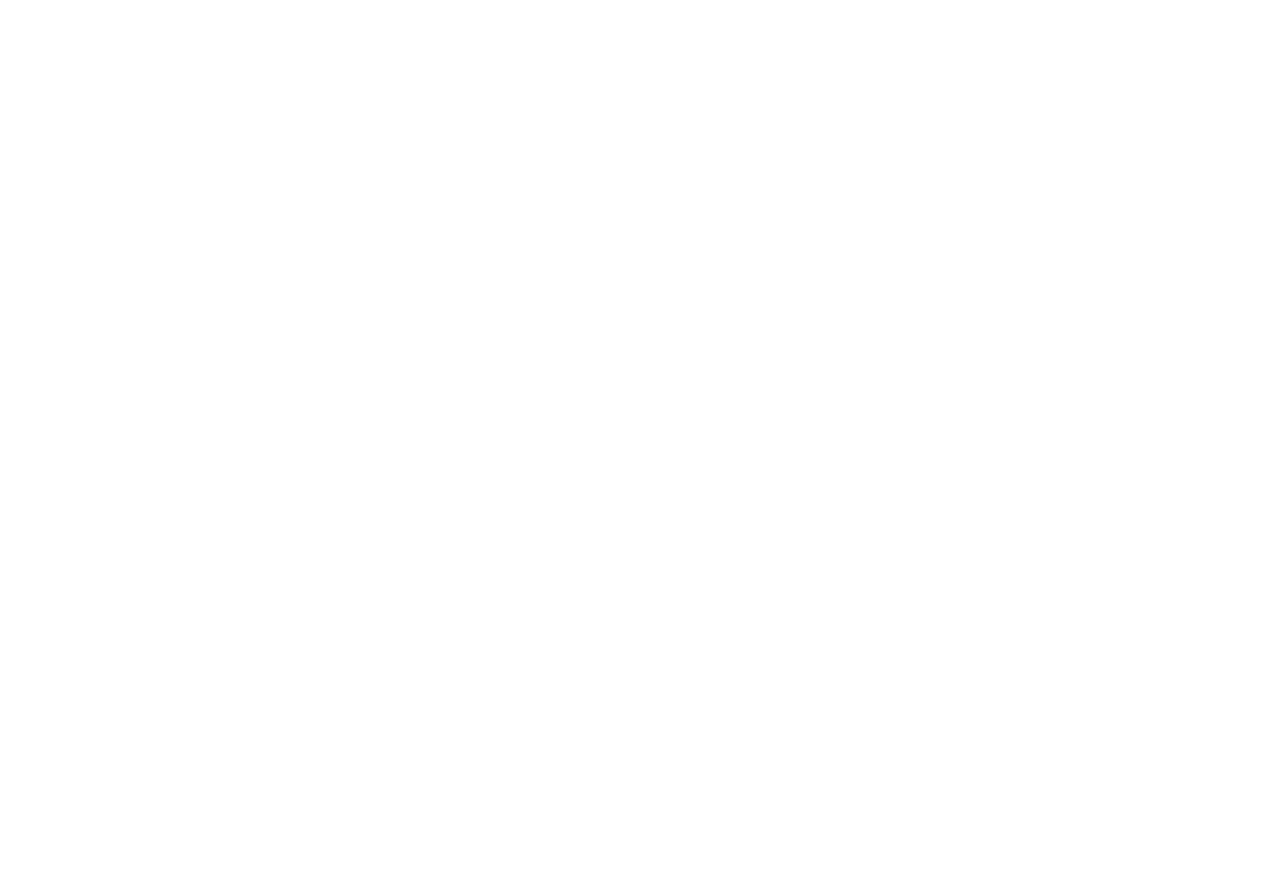
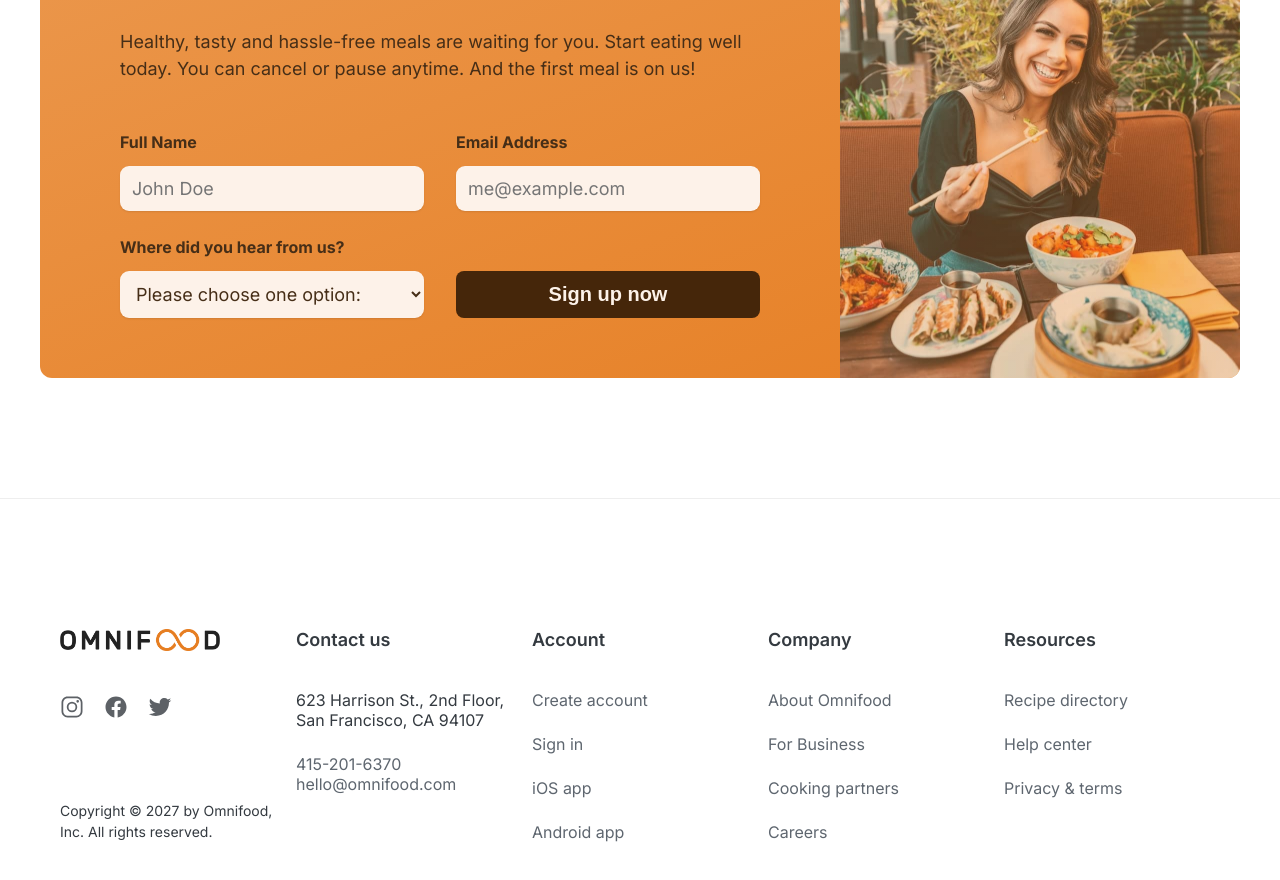
Before and after one commit to SaelKhlouf/omnifood-landing-page, a React (Create React App) app: page / in a window 1280 px wide. Shown: the part 7080-7960 px from the top of the page. Before the commit the page ends 6968 px from the top, so only its background shows below. Built offline with nearby package versions, Linux system fonts and the light colour scheme.

Commit message:
finising footer and cta sections

```diff
--- a/src/App.css
+++ b/src/App.css
@@ -9,8 +9,8 @@
   /* colors */
   --color-1-90: #fff4e6;
   --color-1-100: #e67e22;
-
   --color-1-200: #c36512;
+  --color-1-300: #462e17;
 
   --color-2-100: white;
 
@@ -28,6 +28,8 @@
   font-size: 1.6rem;
 
   --fs-90: 1.2rem;
+  --fs-93: 1.4rem;
+  --fs-95: 1.6rem;
   --fs-100: 1.8rem;
   --fs-200: 2rem;
   --fs-300: 2.304rem;
@@ -59,6 +61,11 @@
   box-sizing: border-box;
 }
 
+*:focus {
+  outline: none; /* this is the blue border that shows when you focus on a element, like pressing on <intput> element */
+  box-shadow: 0 0 0 0.8rem rgba(230, 125, 34, 0.5);
+}
+
 ul {
   list-style: none;
 }
@@ -87,6 +94,7 @@
   margin-top: 4.8rem;
 }
 
+.btn-cta,
 .btn:link,
 .btn:visited {
   border-radius: 0.8rem;
@@ -639,3 +647,165 @@
   padding: 1rem;
   border-radius: 50rem;
 }
+
+/* CTA */
+
+.cta-section {
+  margin: 0 auto;
+  display: grid;
+  grid-template-columns: 2fr 1fr;
+  max-width: 120rem;
+  background-image: linear-gradient(to right bottom, #eb984e, #e67e22);
+  border-radius: 1.2rem;
+  overflow: hidden;
+  margin-bottom: 12rem;
+  color: var(--color-1-300);
+}
+
+.cta-section *:focus {
+  outline: none; /* this is the blue border that shows when you focus on a element, like pressing on <intput> element */
+  box-shadow: 0 0 0 0.8rem rgba(238, 211, 187, 0.5);
+}
+
+.cta-content {
+  padding: 6rem 8rem;
+}
+
+.cta-content-header {
+  font-size: var(--fs-700);
+  line-height: var(--lh-100);
+  margin-bottom: 3.2rem;
+}
+
+.cta-content-text {
+  font-size: var(--fs-100);
+  line-height: var(--lh-300);
+  margin-bottom: 4.8rem;
+}
+
+.cta-form {
+  display: grid;
+  grid-template-columns: 1fr 1fr;
+  column-gap: 3.2rem;
+  row-gap: 2.4rem;
+}
+
+.cta-form-label {
+  font-size: var(--fs-95);
+  line-height: var(--lh-300);
+  font-weight: var(--fw-400);
+  margin-bottom: 1.2rem;
+  display: block;
+}
+
+.cta-figure {
+  margin: 0;
+  background-image: linear-gradient(
+      to right bottom,
+      rgba(235, 151, 78, 0.35),
+      rgba(230, 125, 34, 0.35)
+    ),
+    url(../public/img/eating.jpg);
+  background-size: cover;
+  background-position: top;
+}
+
+/* remember that :link, :visited, :active do not work with elements that do not have href attribute */
+.btn-cta-form {
+  color: #fdf2e9;
+  background-color: #45260a;
+  transition: all 0.3s;
+  align-self: end;
+  text-align: center;
+  padding: 1.2rem;
+  border: none;
+}
+
+.btn-cta:hover {
+  background-color: var(--color-1-90);
+  color: var(--color-1-300);
+  cursor: pointer;
+}
+
+.cta-form input,
+.cta-form select {
+  width: 100%;
+  padding: 1.2rem;
+  font-size: 1.8rem;
+  font-family: inherit;
+  color: inherit;
+  border: none;
+  background-color: #fdf2e9;
+  border-radius: 9px;
+  box-shadow: 0 1px 2px rgba(0, 0, 0, 0.1);
+}
+
+/* Footer section */
+.footer-section {
+  padding: 13rem 0;
+  border-top: 1px solid #eee;
+}
+
+.footer-container {
+  display: grid;
+  grid-template-columns: repeat(auto-fill, minmax(20rem, 1fr));
+  gap: 2rem;
+  margin: 0 auto;
+  max-width: 120rem;
+  padding: 0 2rem;
+}
+
+.footer-nav-list {
+  display: flex;
+  flex-direction: column;
+  gap: 2.4rem;
+}
+
+.footer-item-heading {
+  margin-bottom: 4rem;
+}
+
+.footer-item-heading p {
+  font-size: var(--fs-100);
+  font-weight: var(--fw-300);
+}
+
+.footer-section a {
+  font-size: var(--fs-95);
+  color: var(--color-grey-150);
+  cursor: pointer;
+  text-decoration: none;
+}
+
+.footer-section a:hover {
+  color: #353535;
+}
+
+.footer-social {
+  display: flex;
+  gap: 2rem;
+}
+
+.svg-footer-social {
+  filter: opacity(80%);
+}
+
+.svg-footer-social:hover {
+  filter: opacity(100%);
+  cursor: pointer;
+}
+
+.footer-copyright {
+  margin-top: auto;
+  font-size: var(--fs-93);
+  line-height: var(--lh-300);
+}
+
+.logo-col {
+  display: flex;
+  flex-direction: column;
+}
+
+.address {
+  margin-bottom: 2.4rem;
+}
--- a/src/App.js
+++ b/src/App.js
@@ -1,5 +1,7 @@
 import "./App.css";
+import CtaComponent from "./Components/CtaSection/CtaComponent";
 import FeaturedComponent from "./Components/FeaturedSection/FeaturedComponent";
+import FooterComponent from "./Components/FooterSection/FooterComponent";
 import HeaderComponent from "./Components/Header/HeaderComponent";
 import HeroComponent from "./Components/HeroSection/HeroComponent";
 import HowComponent from "./Components/HowSection/HowComponent";
@@ -19,7 +21,10 @@
         <MealsComponent></MealsComponent>
         <TestimonialsSectionComponent></TestimonialsSectionComponent>
         <PricingComponent></PricingComponent>
+        <CtaComponent></CtaComponent>
       </main>
+
+      <FooterComponent></FooterComponent>
     </>
   );
 }
--- /dev/null
+++ b/src/Components/CtaSection/CtaComponent.js
@@ -0,0 +1,62 @@
+function CtaComponent() {
+  return (
+    <section className="cta-section">
+      <div className="cta-content">
+        <h2 className="cta-content-header">Get your first meal for free!</h2>
+        <p className="cta-content-text">
+          Healthy, tasty and hassle-free meals are waiting for you. Start eating
+          well today. You can cancel or pause anytime. And the first meal is on
+          us!
+        </p>
+        <form className="cta-form">
+          <div>
+            <label className="cta-form-label" htmlFor="full-name">
+              Full Name
+            </label>
+            <input
+              id="full-name"
+              type="text"
+              placeholder="John Doe"
+              required={true}
+            ></input>
+          </div>
+
+          <div>
+            <label className="cta-form-label" htmlFor="email">
+              Email Address
+            </label>
+            <input
+              id="email"
+              type="email"
+              placeholder="me@example.com"
+              required={true}
+            ></input>
+          </div>
+
+          <div>
+            <label className="cta-form-label" htmlFor="reference">
+              Where did you hear from us?
+            </label>
+            <select id="reference" required={true}>
+              <option>Please choose one option:</option>
+              <option value="friends">Friends and Family</option>
+              <option value="youtube">Youtube video</option>
+              <option value="podcast">Podcast</option>
+              <option value="facebook-ads">Facebook Ads</option>
+              <option value="others">Others</option>
+            </select>
+          </div>
+
+          <button className="btn-cta btn-cta-form">Sign up now</button>
+        </form>
+      </div>
+      <div
+        className="cta-figure"
+        role="img"
+        aria-label="Woman enjoying food"
+      ></div>
+    </section>
+  );
+}
+
+export default CtaComponent;
--- /dev/null
+++ b/src/Components/FooterSection/FooterComponent.js
@@ -0,0 +1,115 @@
+import {
+  IoLogoInstagram,
+  IoLogoFacebook,
+  IoLogoTwitter,
+} from "react-icons/io5";
+
+function FooterComponent() {
+  return (
+    <footer className="footer-section">
+      <div className="footer-container">
+        <div className="footer-item logo-col">
+          <div className="footer-item-heading">
+            <img className="logo" src="./img/omnifood-logo.png"></img>
+          </div>
+
+          <div className="footer-social">
+            <IoLogoInstagram
+              size="2.4rem"
+              className="svg-footer-social"
+            ></IoLogoInstagram>
+            <IoLogoFacebook
+              size="2.4rem"
+              className="svg-footer-social"
+            ></IoLogoFacebook>
+            <IoLogoTwitter
+              size="2.4rem"
+              className="svg-footer-social"
+            ></IoLogoTwitter>
+          </div>
+          <p className="footer-copyright">
+            Copyright © 2027 by Omnifood, Inc. All rights reserved.
+          </p>
+        </div>
+
+        <div>
+          <div className="footer-item-heading">
+            <p>Contact us</p>
+          </div>
+
+          <div>
+            <p className="address">
+              623 Harrison St., 2nd Floor, San Francisco, CA 94107
+            </p>
+            <p>
+              <a href="#">415-201-6370 </a>
+              <a href="#">hello@omnifood.com</a>
+            </p>
+          </div>
+        </div>
+
+        <nav>
+          <div className="footer-item-heading">
+            <p>Account</p>
+          </div>
+
+          <ul className="footer-nav-list">
+            <li>
+              <a href="#">Create account</a>
+            </li>
+            <li>
+              <a href="#">Sign in</a>
+            </li>
+            <li>
+              <a href="#">iOS app</a>
+            </li>
+            <li>
+              <a href="#">Android app</a>
+            </li>
+          </ul>
+        </nav>
+
+        <nav>
+          <div className="footer-item-heading">
+            <p>Company</p>
+          </div>
+
+          <ul className="footer-nav-list">
+            <li>
+              <a href="#">About Omnifood</a>
+            </li>
+            <li>
+              <a href="#">For Business</a>
+            </li>
+            <li>
+              <a href="#">Cooking partners</a>
+            </li>
+            <li>
+              <a href="#">Careers</a>
+            </li>
+          </ul>
+        </nav>
+
+        <nav>
+          <div className="footer-item-heading">
+            <p>Resources</p>
+          </div>
+
+          <ul className="footer-nav-list">
+            <li>
+              <a href="#">Recipe directory</a>
+            </li>
+            <li>
+              <a href="#">Help center</a>
+            </li>
+            <li>
+              <a href="#">Privacy & terms</a>
+            </li>
+          </ul>
+        </nav>
+      </div>
+    </footer>
+  );
+}
+
+export default FooterComponent;
```
